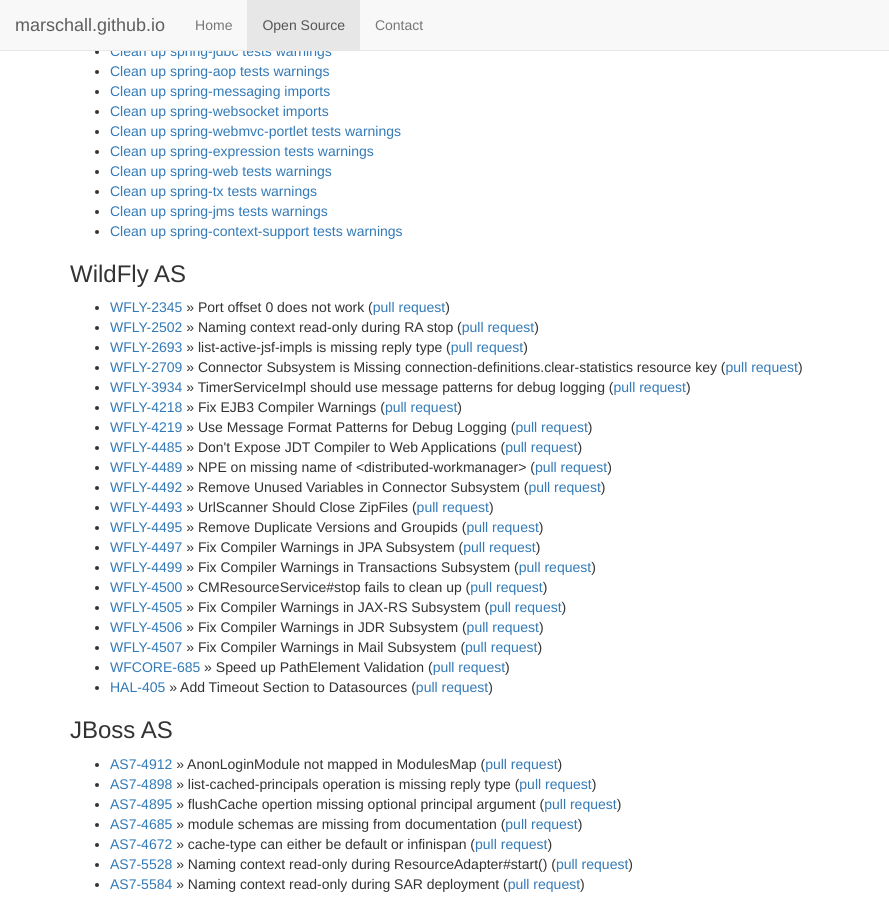
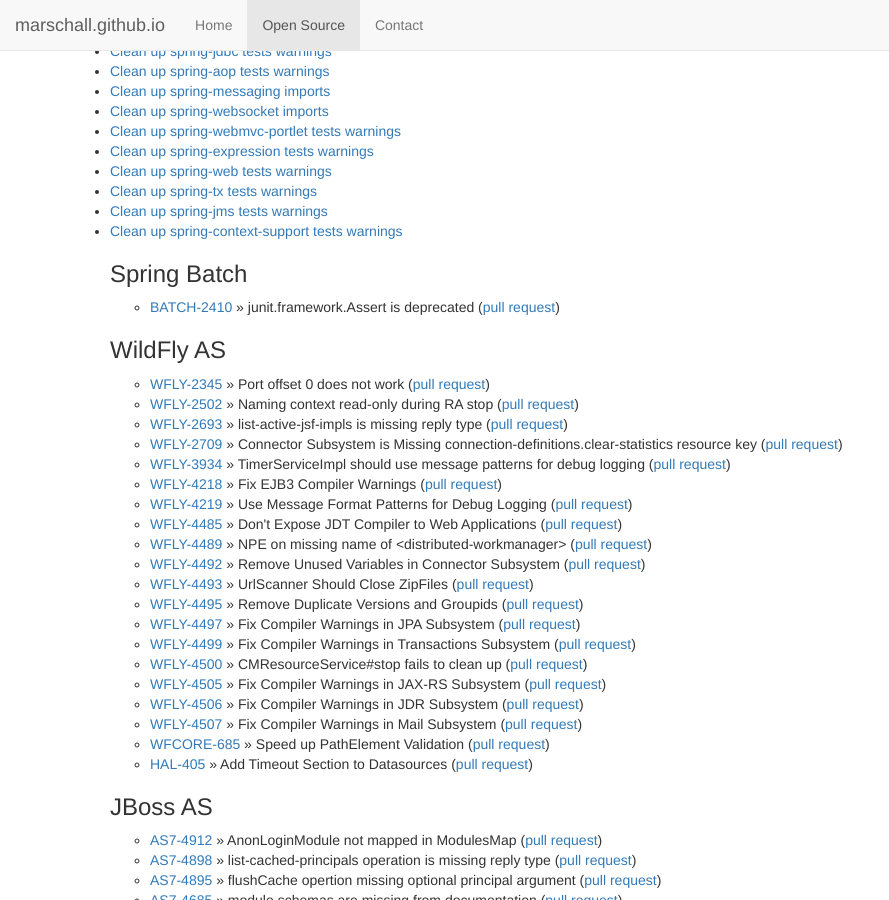
Before and after one commit to marschall/marschall.github.com, a Jekyll site: the page built from open-source.html, in a window 1280 px wide and 900 px high, scrolled down 1119 px. Shown: the whole window, without its empty margins (0-889 px from the left). Built offline with Jekyll 4.4.1, drawn with Linux system fonts in a browser that asks for light colours.

Commit message:
one down

```diff
--- a/open-source.html
+++ b/open-source.html
@@ -85,6 +85,9 @@
 https://jira.springsource.org/browse/SPR-10588
 https://jira.springsource.org/browse/SPR-11415
 -->
+<h3>Spring Batch</h3>
+<ul>
+  <li><a href="https://jira.spring.io/browse/BATCH-2410">BATCH-2410</a> &raquo; junit.framework.Assert is deprecated (<a href="https://github.com/spring-projects/spring-batch/pull/381">pull request</a>)</li>
 </ul>
 <h3>WildFly AS</h3>
 <ul>
@@ -290,6 +293,5 @@
 https://github.com/spring-projects/spring-batch/pull/378
 https://github.com/spring-projects/spring-batch/pull/379
 https://github.com/spring-projects/spring-batch/pull/380
-https://github.com/spring-projects/spring-batch/pull/381
 
 -->
```
